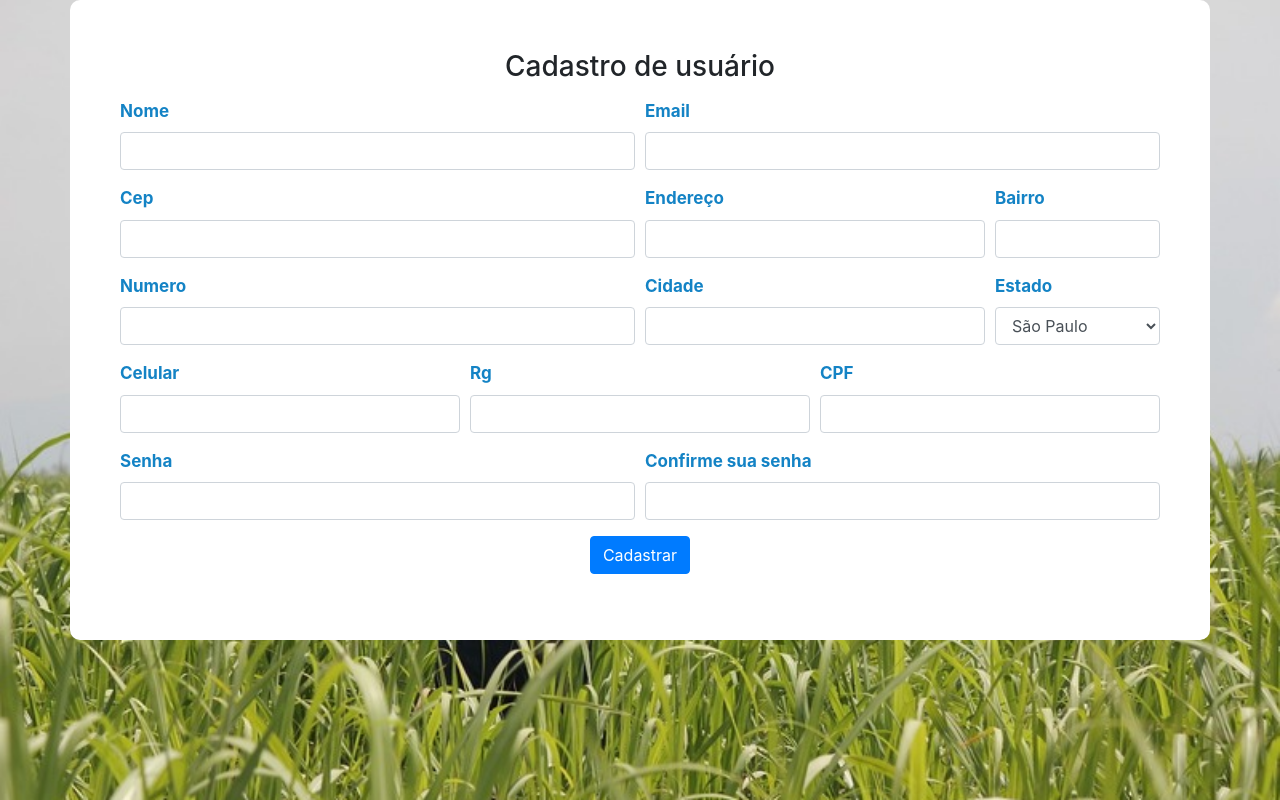
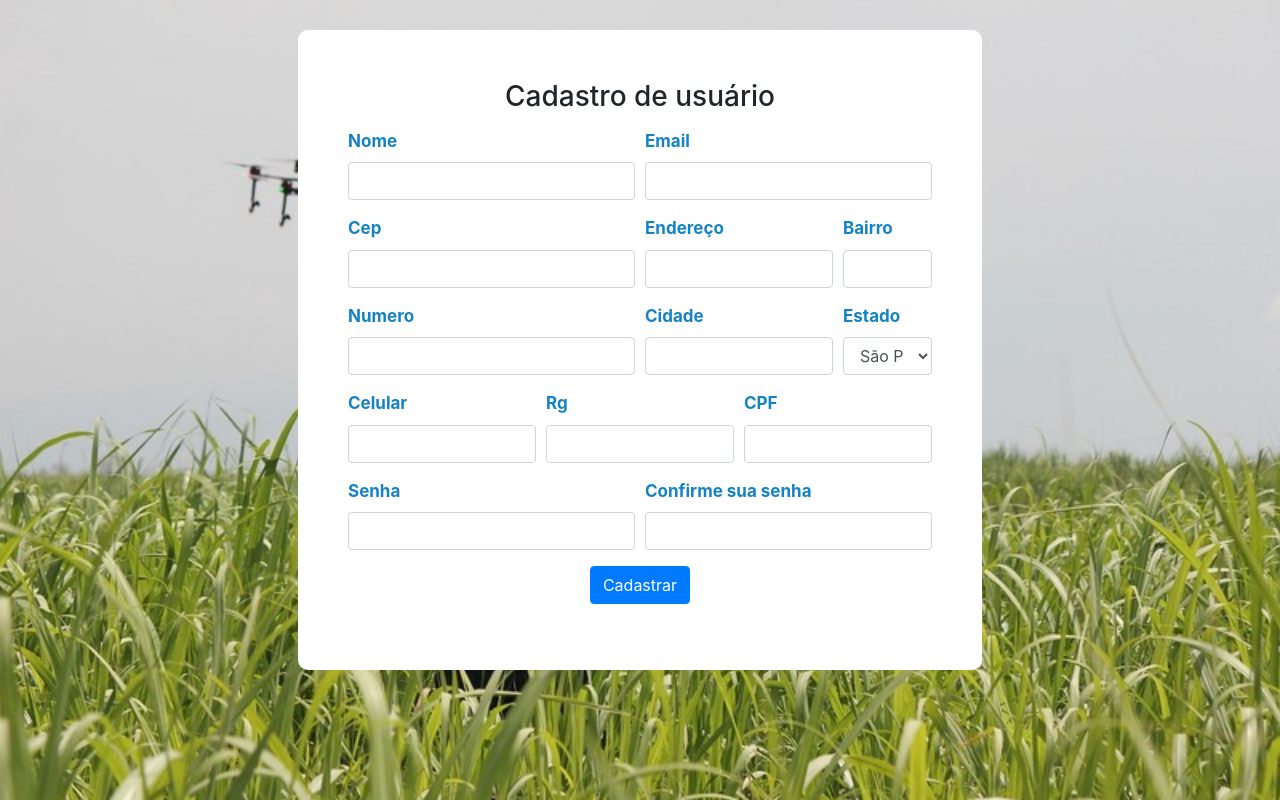
Before and after one commit to wesleyjrs/aplicao_nexdrones, a PHP site: page /cadastro_usuario.php in a window 1280 px wide. Run offline with PHP 8.4, Linux system fonts and the light colour scheme.

Commit message:
alterações no cadastro

```diff
--- a/css/estilo.css
+++ b/css/estilo.css
@@ -51,5 +51,7 @@
     background: #fff;
     padding: 50px;
     border-radius: 10px;
+    width: 60%;
+    margin-top: 30px;
 
 }
--- a/home.php
+++ b/home.php
@@ -6,6 +6,7 @@
     <meta http-equiv="X-UA-Compatible" content="ie=edge">
     <link rel="stylesheet" href="bibliotecas/bootstrap/css/bootstrap.min.css">
     <link rel="stylesheet" href="css/estilo.css">
+    <link rel="stylesheet" href="css/estilo_mobile.css">
 
     <title>Home</title>
 
@@ -14,7 +15,7 @@
     <?php include("nav_bar.php"); ?>
 
 
-
+    <h1>teste github</h1>
 
 
     <script src="bibliotecas/bootstrap/js/bootstrap.min.js"></script>
--- a/index.php
+++ b/index.php
@@ -6,6 +6,8 @@
     <meta http-equiv="X-UA-Compatible" content="ie=edge">
     <link rel="stylesheet" href="bibliotecas/bootstrap/css/bootstrap.min.css">
     <link rel="stylesheet" href="css/estilo.css">
+    <link rel="stylesheet" href="css/estilo_mobile.css">
+
     <title>Login do usuário</title>
 
 </head>
```
Also changed, not shown: css/estilo_mobile.css (added).
